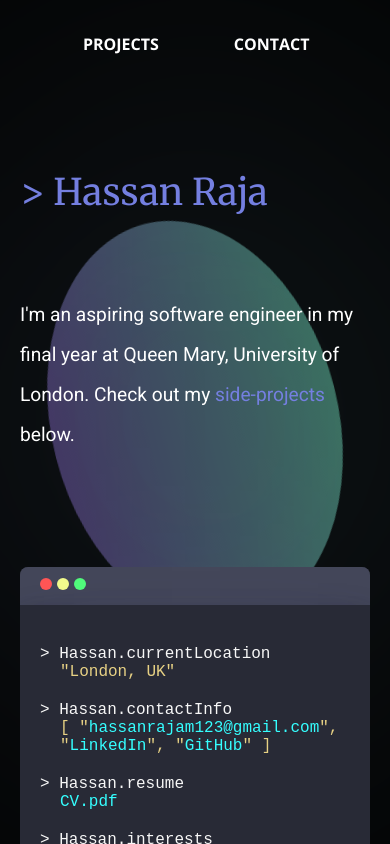
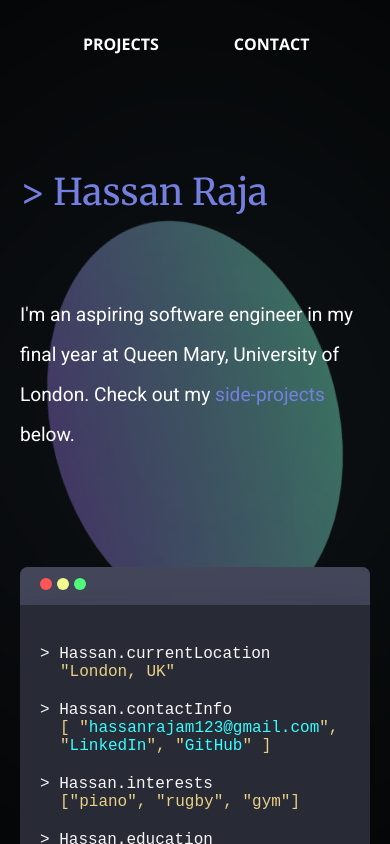
Before and after one commit to hassanraja04/Portfolio, a React (Create React App) app: page / in a window 390 px wide. Built offline with nearby package versions, Linux system fonts and the light colour scheme.

Commit message:
Fixed Parralax slider on mobile

```diff
--- a/src/App.js
+++ b/src/App.js
@@ -130,7 +130,7 @@ function App() {
 
     const images = trackRef.current.getElementsByClassName('image');
     Array.from(images).forEach(image => {
-      const maxImageTranslate = 150;
+      const maxImageTranslate = 100;
       const imageShiftPercentage = (nextPercentageUnconstrained / window.innerWidth) * maxImageTranslate;
       image.style.objectPosition = `calc(50% + ${imageShiftPercentage}%) center`;
     });
@@ -280,11 +280,6 @@ function App() {
           ]
           </div>
 
-          <div class="command">&gt; Hassan.resume</div>
-          <div class="output">
-            <a href='/CV.pdf' target='_blank' rel='noopener noreferrer'>CV.pdf</a>
-          </div>
-
           <div class="command">&gt; Hassan.interests</div>
           <div class="output">["piano", "rugby", "gym"]</div>
 
@@ -292,7 +287,7 @@ function App() {
           <div class="output">"B.Sc. Computer Science - Queen Mary University of London"</div>
 
           <div class="command">&gt; Hassan.skills</div>
-          <div class="output">["Java", "JavaScript", "Python", "React", "HTML/CSS", "Linux", "swing", "git"]</div>
+          <div class="output">["Java", "JavaScript", "Python", "React", "HTML/CSS", "Linux", "Swing", "Git", "MongoDB", "Express", "Node.js"]</div>
 
           <div class="last-line">
             <span class="command">&gt; </span>
```
Also changed, not shown: 1 other file (tests, documents, lock files or other folders).
